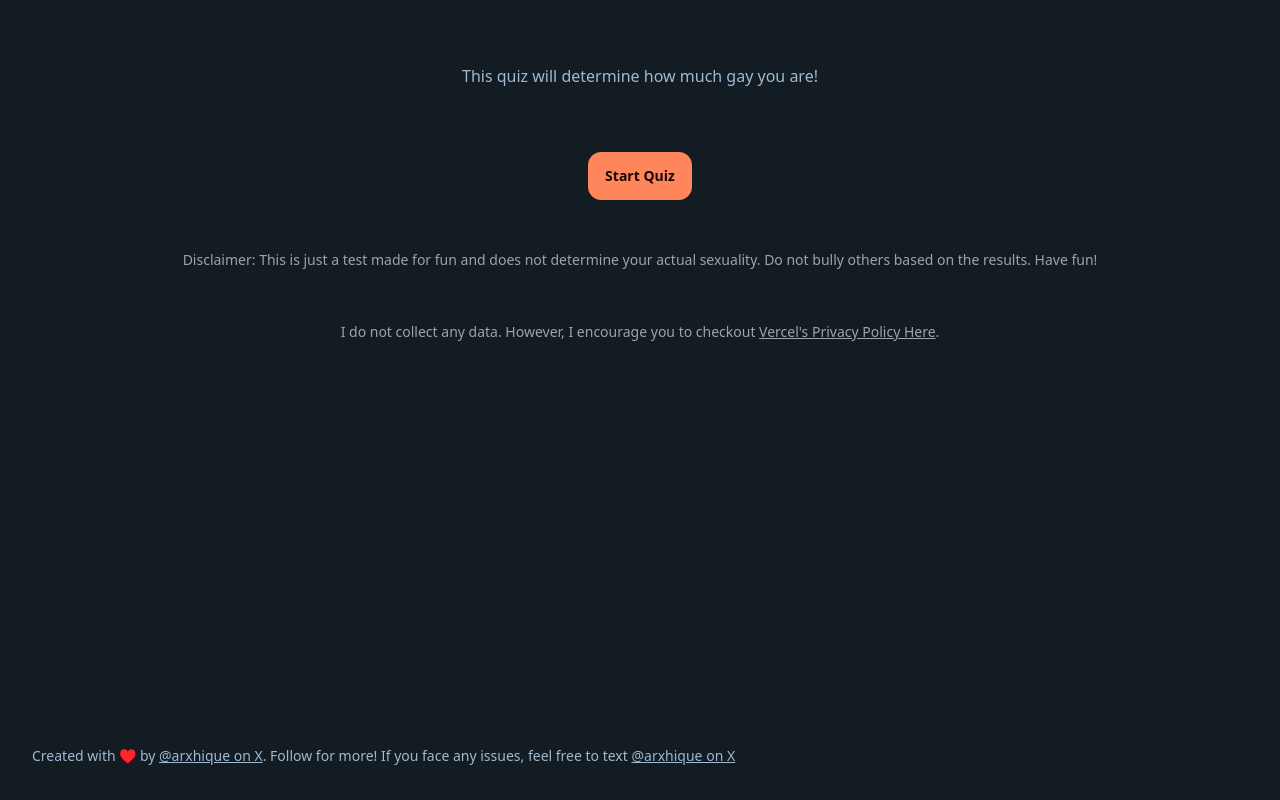
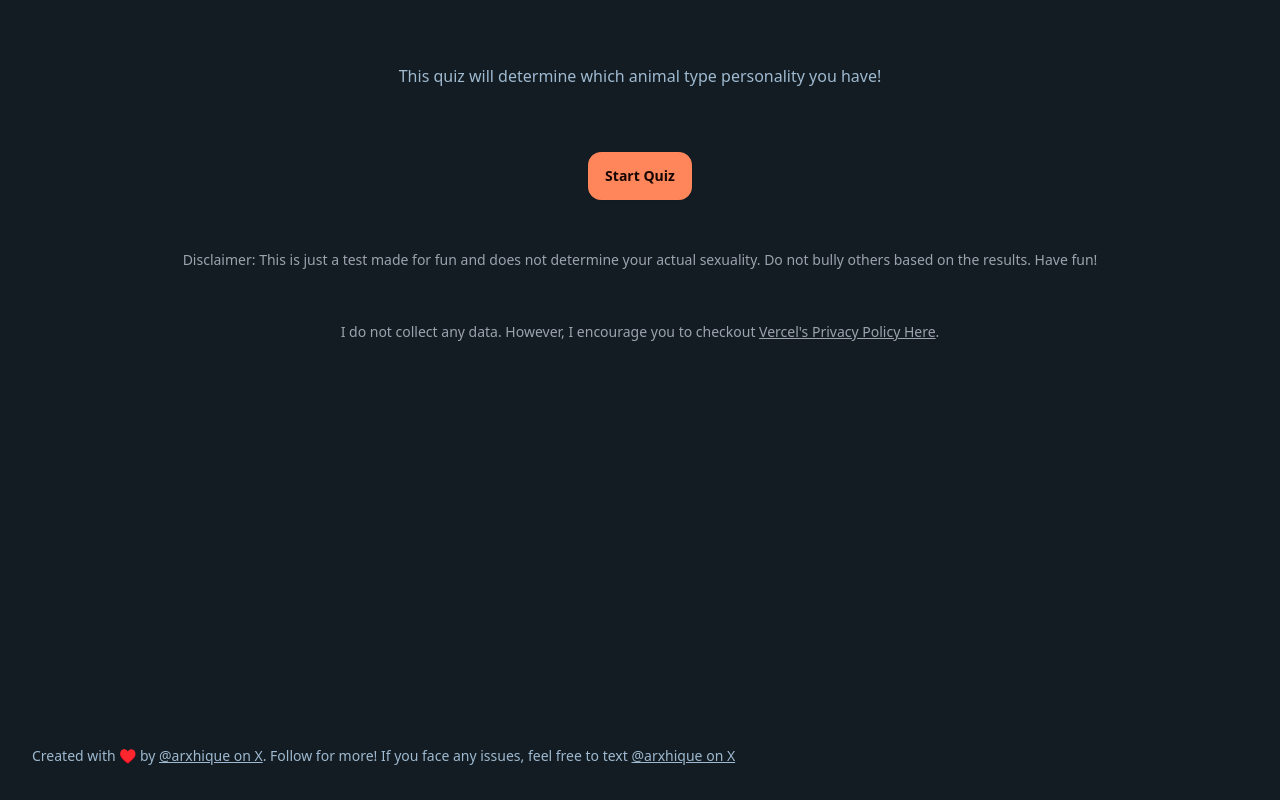
Before and after one commit to ojaswiatg/x-personality-quiz, a Next.js app: page / in a window 1280 px wide. Built offline with nearby package versions, Linux system fonts and the light colour scheme.

Commit message:
init changes from gay quiz

```diff
--- a/package.json
+++ b/package.json
@@ -1,5 +1,5 @@
 {
-  "name": "x-gay-quiz",
+  "name": "x-personality-quiz",
   "version": "0.1.0",
   "private": true,
   "scripts": {
--- a/src/app/components/Start.tsx
+++ b/src/app/components/Start.tsx
@@ -8,7 +8,7 @@ export default function Start({ onClickStart }: TStartProps) {
     return (
         <div className="flex flex-col items-center mt-16 gap-12 px-16">
             <p className="prose-md whitespace-normal text-center">
-                This quiz will determine how much gay you are!
+                This quiz will determine which animal type personality you have!
             </p>
             <button className="btn btn-primary mt-4" onClick={onClickStart}>
                 Start Quiz
```
Also changed, not shown: 1 other file (tests, documents, lock files or other folders).
